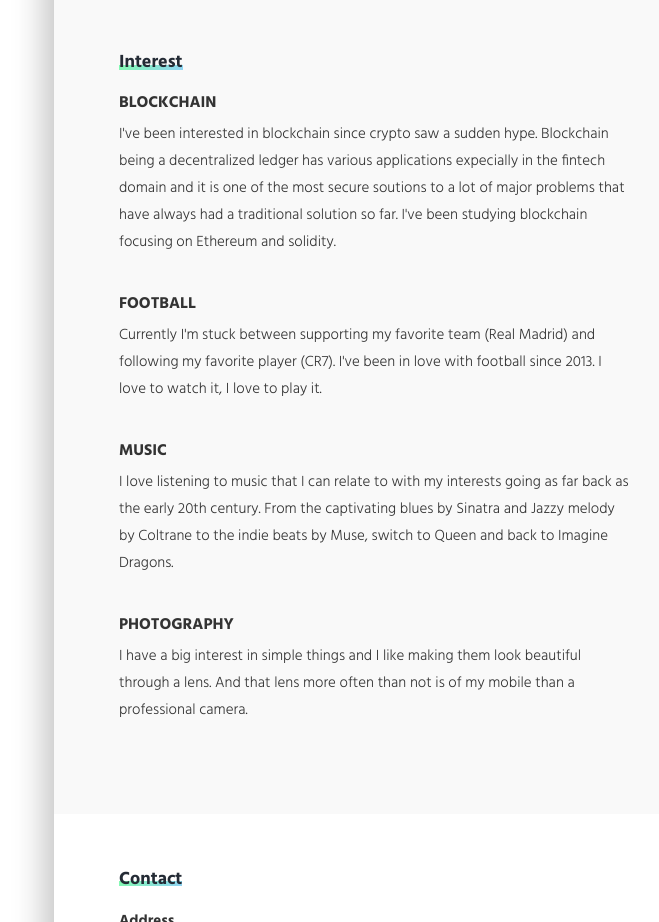
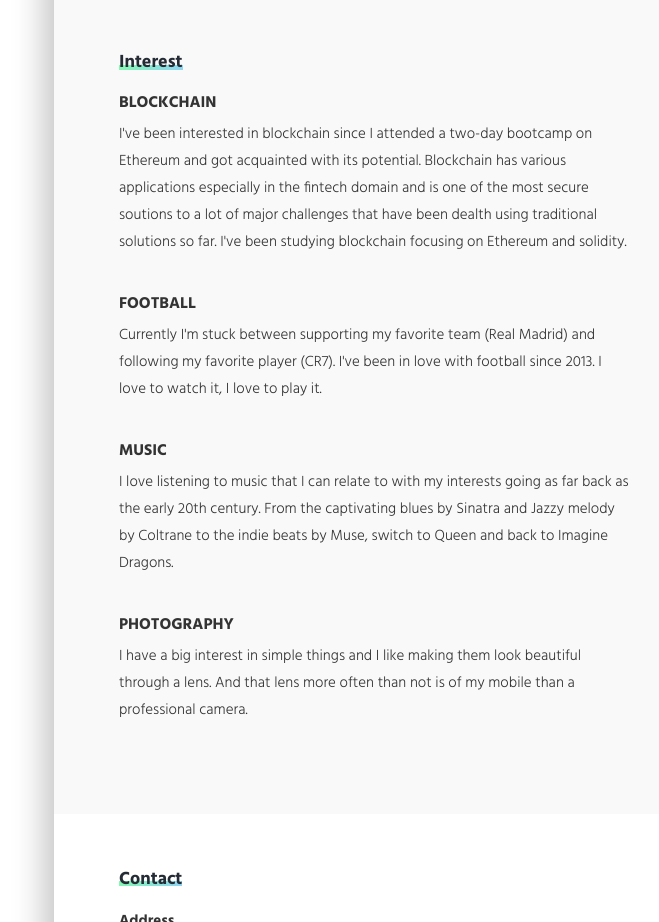
Before and after one commit to SMak06/Portfolio, a plain HTML site: page index.html in a window 1280 px wide. Shown: the part 3425-4347 px from the top of the page, without its empty margins (586-1245 px from the left). Drawn offline with Linux system fonts and the light colour scheme; no server answers.

Commit message:
blockchain content changed

```diff
--- a/index.html
+++ b/index.html
@@ -431,7 +431,7 @@ design their magazine issue covers as well as their graphic content. I also help
                 <div class="content-item">
                     <h3>Blockchain</h3>
 
-                    <p><span class="underlined underlined--thin">I've been interested in blockchain since crypto saw a sudden hype. Blockchain being a decentralized ledger has various applications expecially in the fintech domain and it is one of the most secure soutions to a lot of major problems that have always had a traditional solution so far. I've been studying blockchain focusing on Ethereum and solidity. </span></p>
+                    <p><span class="underlined underlined--thin">I've been interested in blockchain since I attended a two-day bootcamp on Ethereum and got acquainted with its potential. Blockchain has various applications especially in the fintech domain and is one of the most secure soutions to a lot of major challenges that have been dealth using traditional solutions so far. I've been studying blockchain focusing on Ethereum and solidity. </span></p>
                 </div>
                 <div class="content-item">
                     <h3>Football</h3>
```
